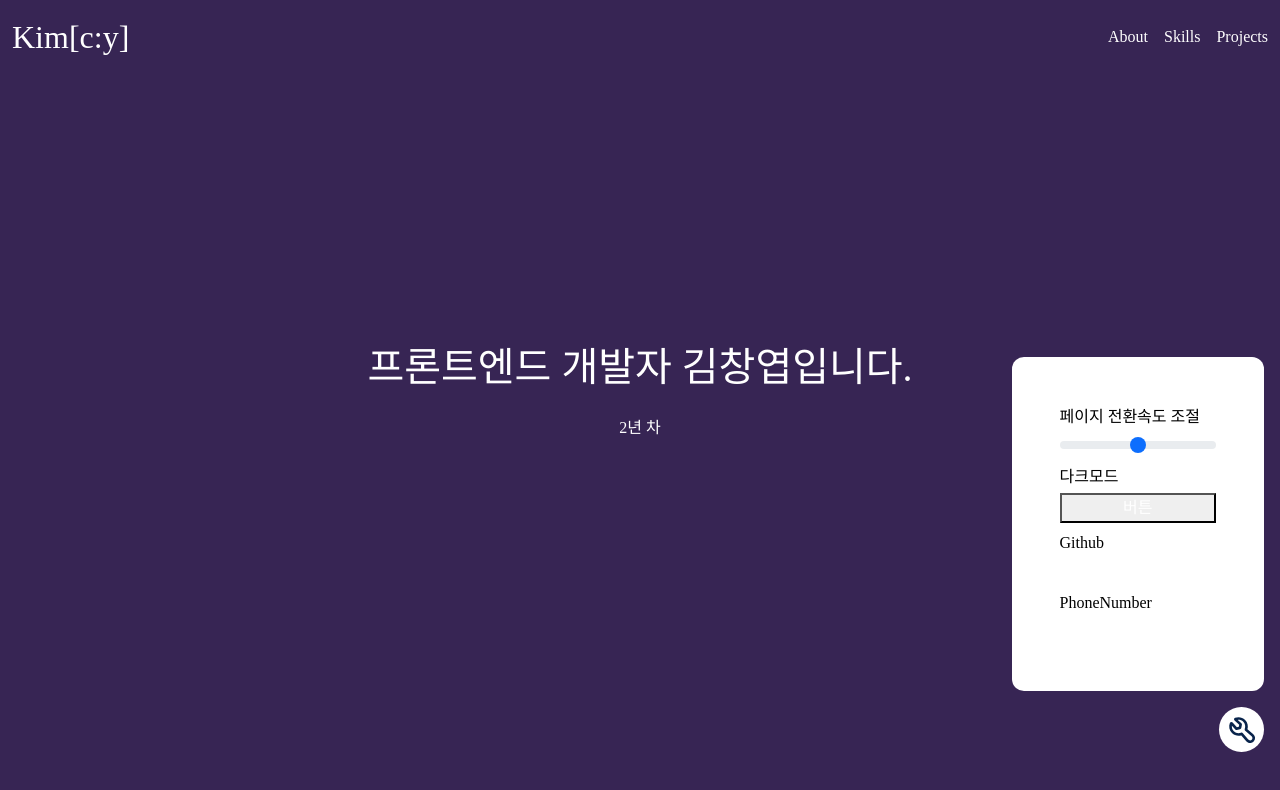
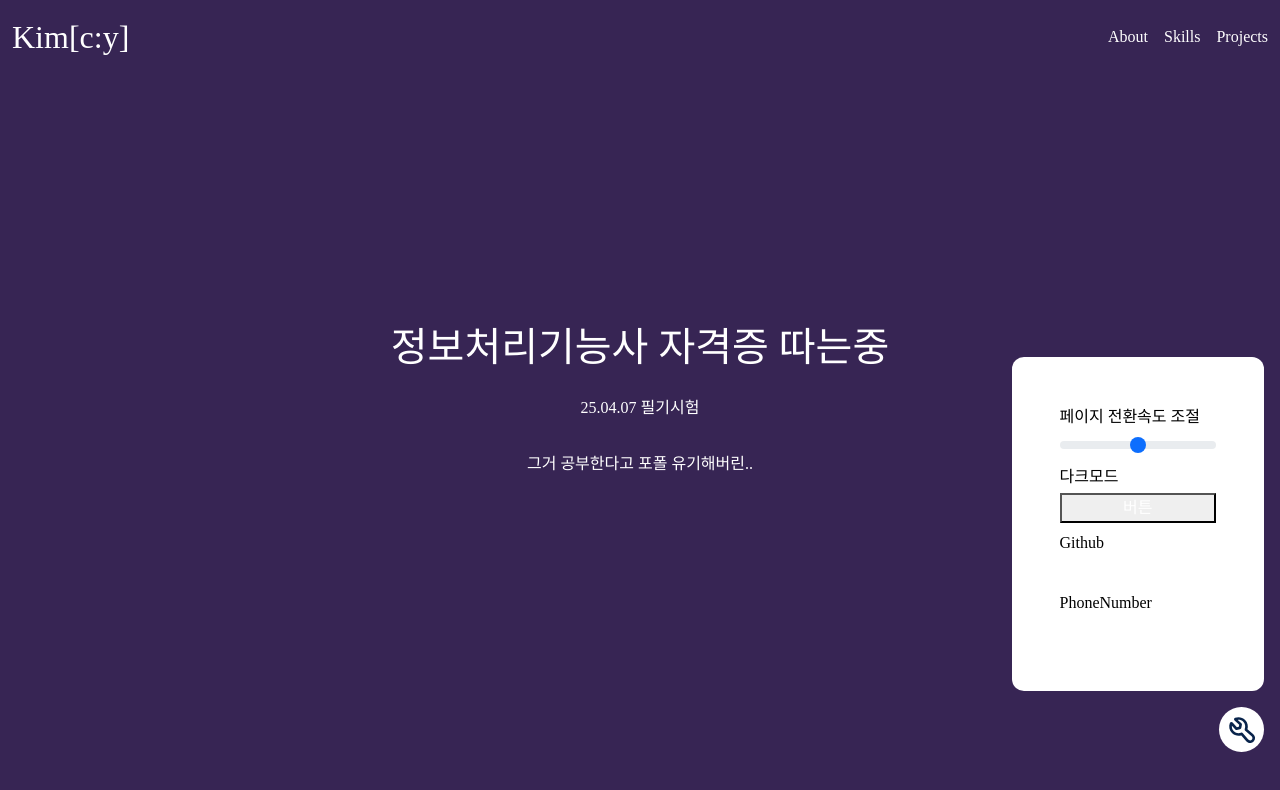
Before and after one commit to Muckki/New-Porfolio, a plain HTML site: page index.html in a window 1280 px wide. Drawn offline with nearby package versions, Linux system fonts and the light colour scheme; a web font is replaced by a local one.

Commit message:
04.05 오랜만입니다

```diff
--- a/index.html
+++ b/index.html
@@ -65,8 +65,11 @@
             </div>
         </nav>
         <div class="gap-3 h-100 w-100 pages container active" name="about">
-            <h1>프론트엔드 개발자 김창엽입니다.</h1>
-            <p>2년 차</p>
+            <!-- <h1>프론트엔드 개발자 김창엽입니다.</h1>
+            <p>2년 차</p> -->
+            <h1>정보처리기능사 자격증 따는중</h1>
+            <p>25.04.07 필기시험</p>
+            <span>그거 공부한다고 포폴 유기해버린..</span>
         </div>
         <div class="gap-3 h-100 w-100 pages container d-none" name="skills">
             <h1>🚀 기술 스택</h1>
```
